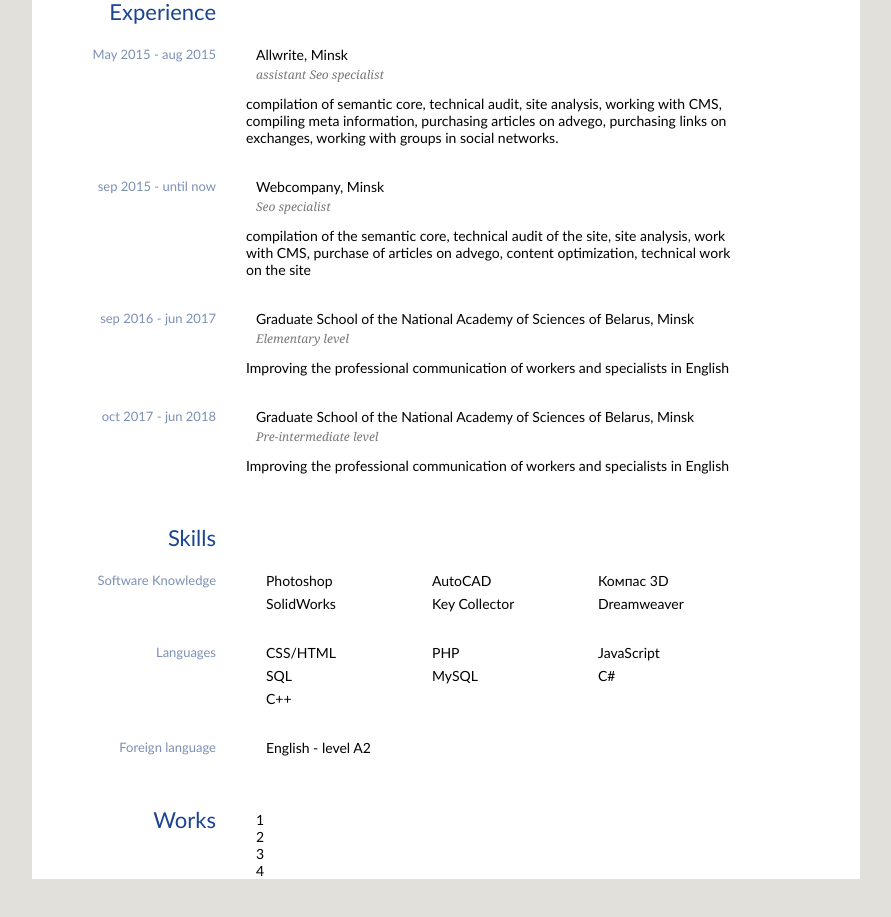
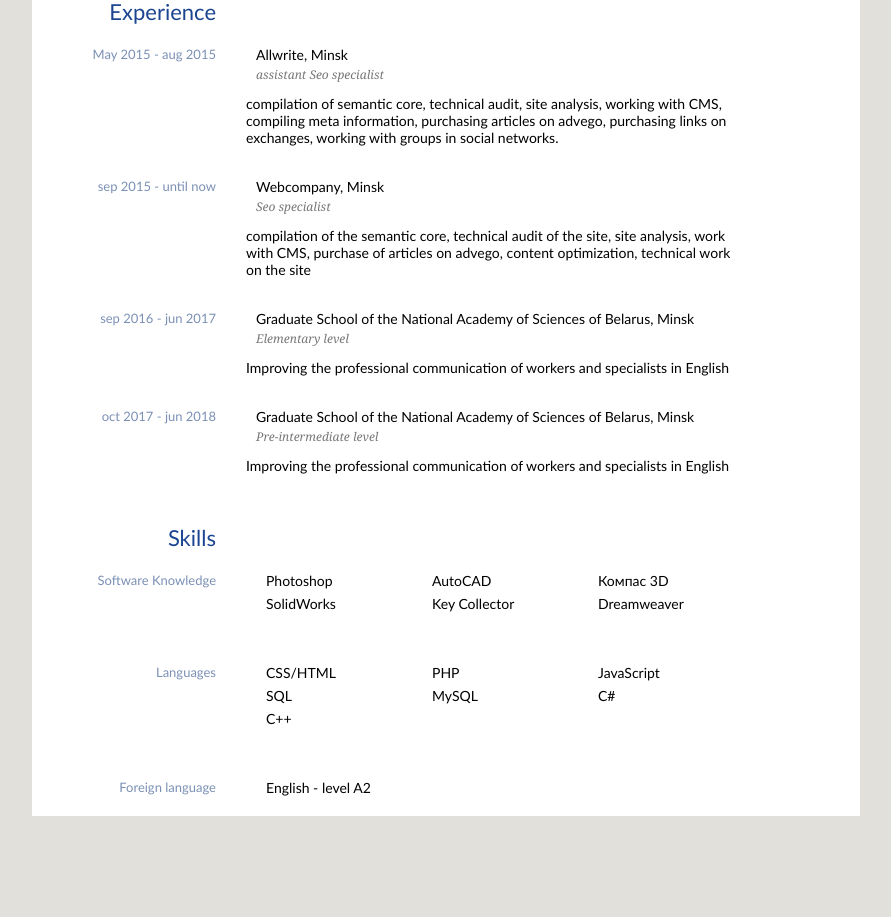
Before and after one commit to karsash/rsschool-codejam1-cv, a plain HTML site: page index.html in a window 1280 px wide. Shown: the part 643-1560 px from the top of the page, without its empty margins (194-1085 px from the left). After the commit the page ends 1499 px from the top, so only its background shows below. Drawn offline with Linux system fonts and the light colour scheme.

Commit message:
refactor:deleting margins and styles

```diff
--- a/index.html
+++ b/index.html
@@ -111,15 +111,6 @@
             </ul>
           </div>
         </div>
-        <div class="entry">
-        <h2>Works</h2>
-        	<ul class="works">
-        		<li>1</li>
-        		<li>2</li>
-        		<li>3</li>
-        		<li>4</li>
-        		</ul>
-        </div>
       </div>
       <div class="clear"></div>
     </div>
--- a/style.css
+++ b/style.css
@@ -51,7 +51,7 @@ a:hover {
 	width:969px;
 	margin:0 auto;
 	margin-top:30px;
-	margin-bottom:30px;
+	margin-bottom:20px;
 }
 
 .wrapper-top {
@@ -64,7 +64,7 @@ a:hover {
 	width:969px;
 	margin:0 auto;
 	background-repeat: repeat-y;
-	padding-bottom:40px;
+	padding-bottom:20px;
 }
 
 .wrapper-bottom {
@@ -197,6 +197,7 @@ ul.skills {
 	width:500px;
 	margin-left:40px;
 	margin-top:-6px;
+	margin-bottom:20px;
 	list-style-type: none;
 
 }
@@ -210,21 +211,6 @@ ul.skills li {
 	padding-left:10px;
 	background-position: 0.5em;
 	margin-top:6px;
-}
-
-ul.works {
-	margin:0;
-	padding:0;
-	float:right;
-	width:500px;
-	margin-left:40px;
-	list-style-type: none;
-}
-
-ul.works li {
-	margin:0;
-	padding:0;
-	/* float:left; */
 }
 
 img.photo {
```
